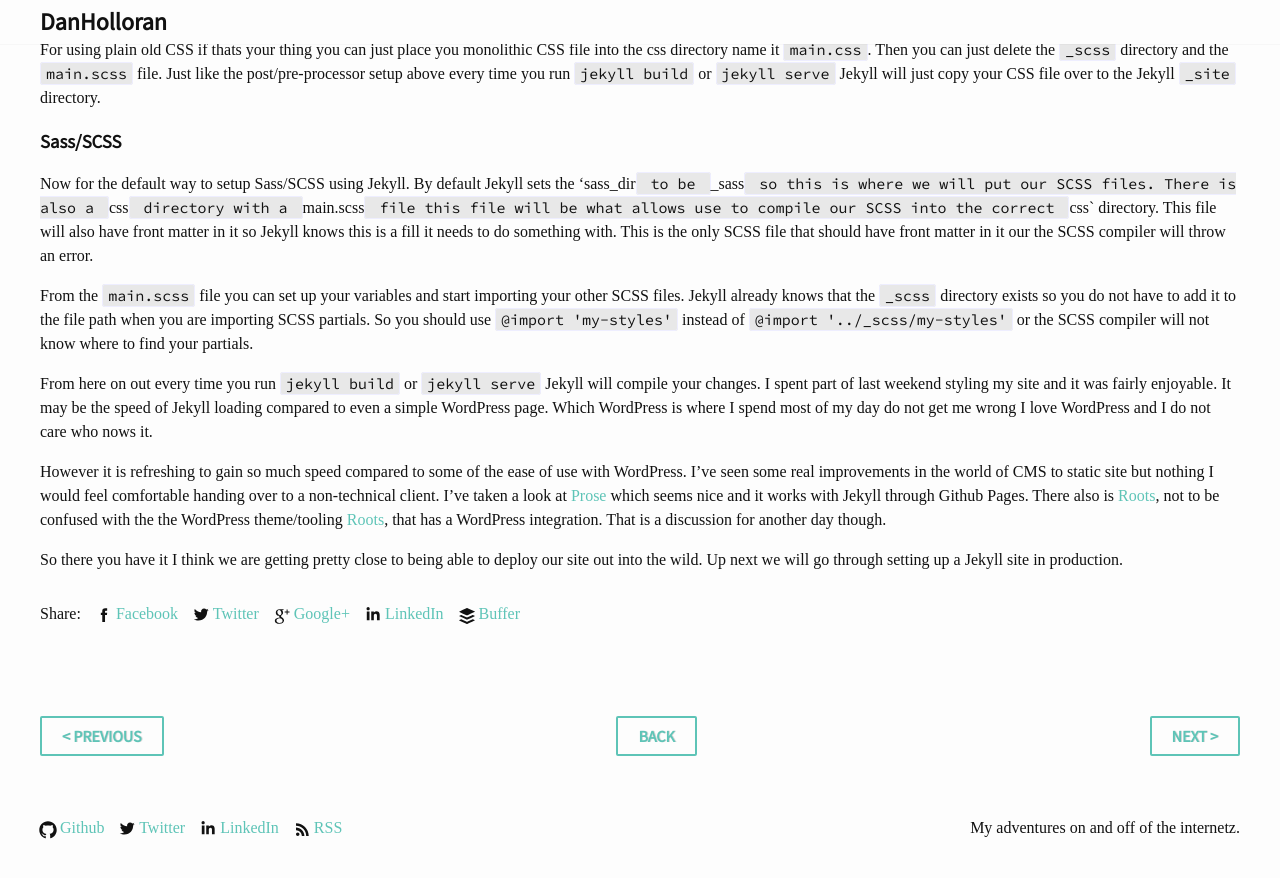
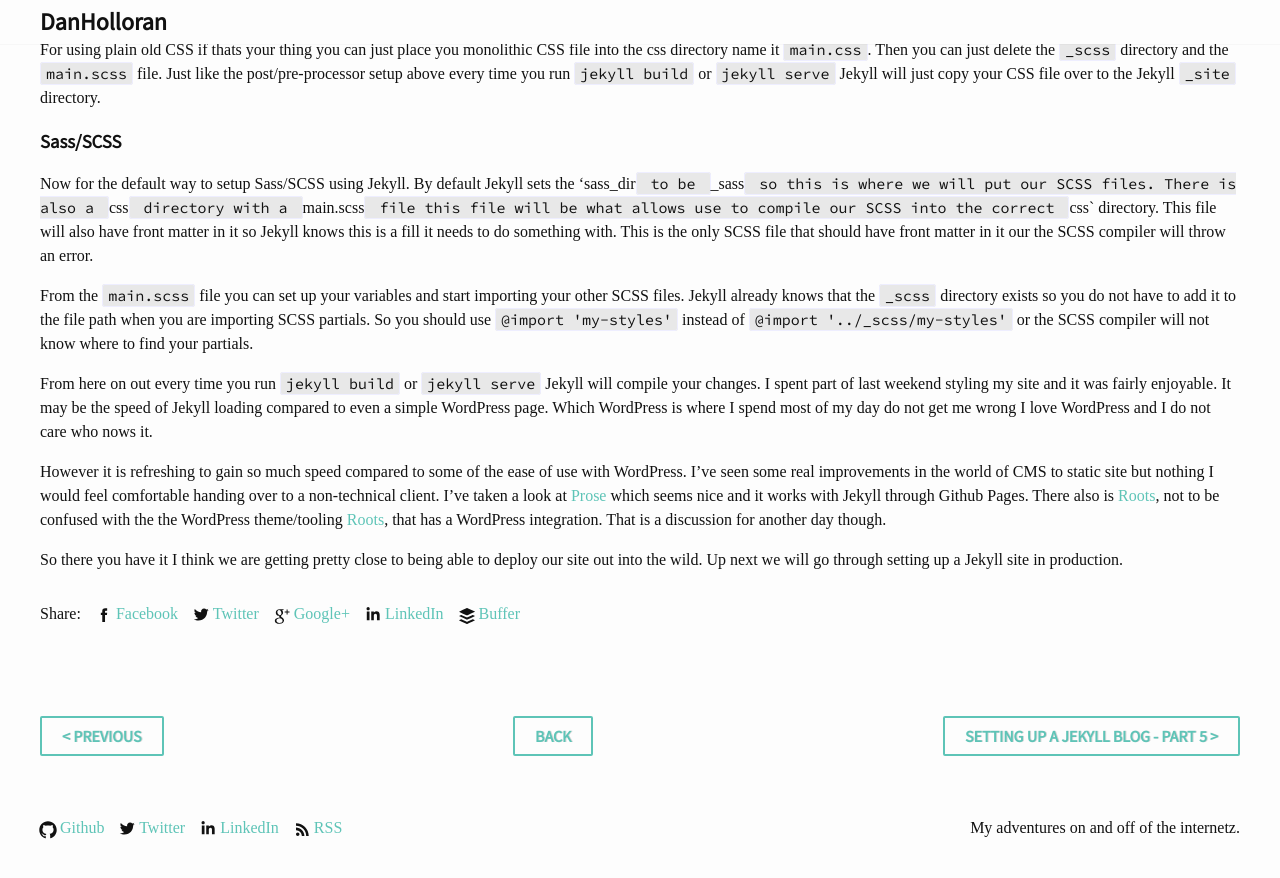
Before and after one commit to DHolloran/danholloran-com, a Jekyll site: the page built from _posts/2015/2015-08-09-setting-up-a-jekyll-blog-part-4.markdown, in a window 1280 px wide and 900 px high, scrolled down 861 px. Shown: the top 878 px of the window. Built offline with Jekyll 4.4.1, drawn with Linux system fonts in a browser that asks for light colours; some web fonts are replaced; comment, search, counter and statistics services are not loaded.

Commit message:
Adds link to Setting Up a Jekyll Blog - Part 5

```diff
--- a/_posts/2015/2015-08-09-setting-up-a-jekyll-blog-part-4.markdown
+++ b/_posts/2015/2015-08-09-setting-up-a-jekyll-blog-part-4.markdown
@@ -4,6 +4,9 @@ title: Setting Up a Jekyll Blog - Part 4
 date: "2015-08-09 14:34"
 image:
   featured: photo-1418065460487-3e41a6c84dc5.jpeg
+series:
+  url: "/2015/08/10/setting-up-a-jekyll-blog-part-5/"
+  label: "Setting Up a Jekyll Blog - Part 5"
 ---
 
 So now that we know how to get started with building the structure of our site we can start styling. Since Jekyll is based on Ruby it makes sense that the preprocessor of choice is [Sass/SCSS](http://sass-lang.com). I personally use SCSS but you could technically us [Less](http://lesscss.org), [Stylus](https://learnboost.github.io/stylus/), [PostCSS](https://github.com/postcss/postcss) or whatever suits your fancy.
```
